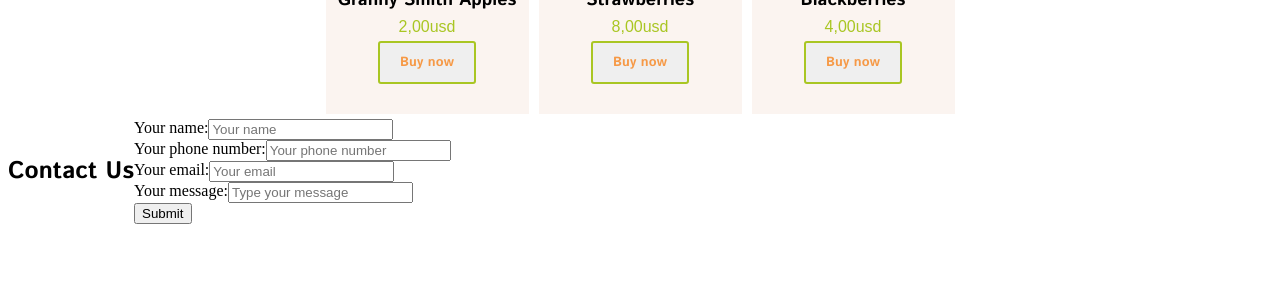
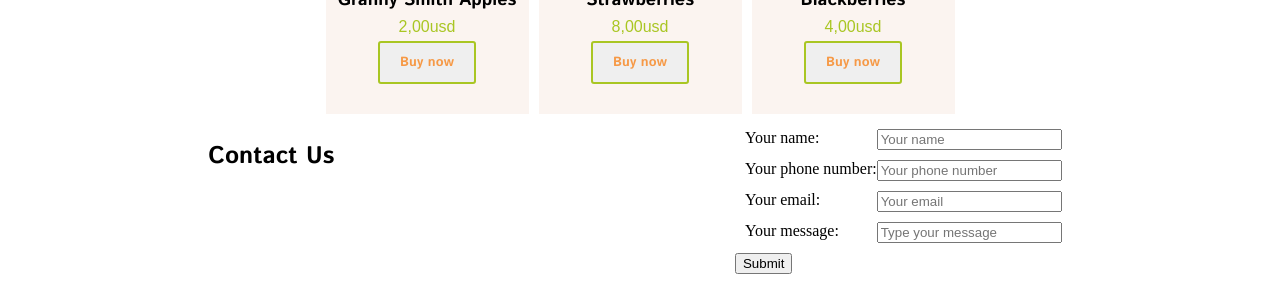
Before and after one commit to Yakubis/596-html, a plain HTML site: page index.html in a window 1280 px wide. Shown: the part 4716-4998 px from the top of the page. Before the commit the page ends 4948 px from the top, so only its background shows below. Drawn offline with Linux system fonts and the light colour scheme; a web font is replaced by a local one.

Commit message:
Projeckt0.96

```diff
--- a/css/index.css
+++ b/css/index.css
@@ -687,10 +687,12 @@ h1 {
 
 footer {
     display: flex;
+    flex: 1;
     flex-direction: row;
-    align-items: center;
+    align-items: flex-start;
     max-width: 1280px;
     margin: auto;
+    justify-content: space-around;
 }
 
 .contact {
@@ -700,4 +702,6 @@ footer {
 
 .contact label {
     display: flex;
+    justify-content: space-between;
+    margin: 10px;
 }
```
